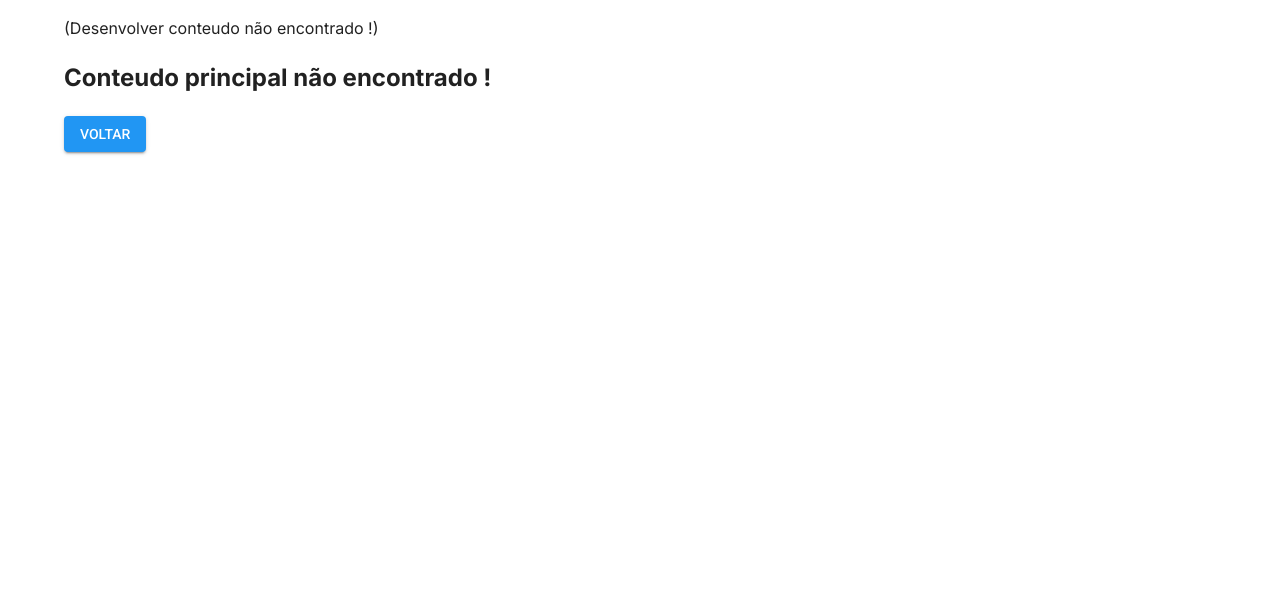
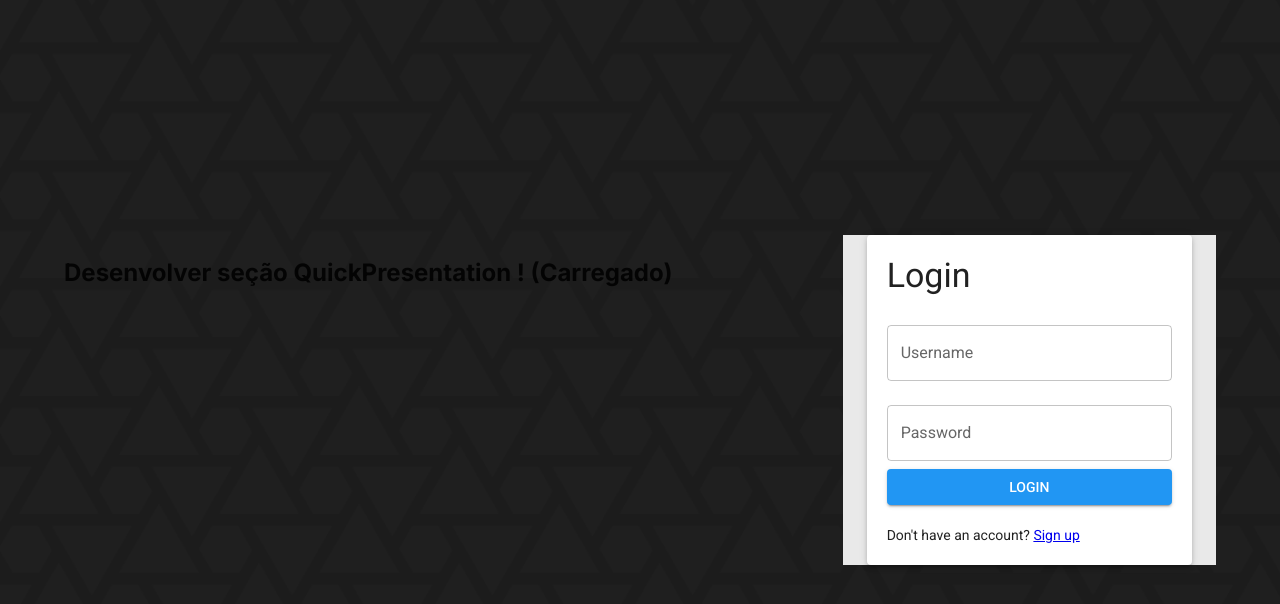
Before and after one commit to BawkFly/BawkFly-front-end, a Next.js app: page /auth/login in a window 1280 px wide. Before the commit this address had no page. Shown: the top 604 px of the page. Built offline with nearby package versions, Linux system fonts and the light colour scheme.

Commit message:
[2]: Ajustado estrutura auth

```diff
--- /dev/null
+++ b/src/app/auth/layout.module.scss
@@ -0,0 +1,11 @@
+.main{
+  position: fixed;
+  top: 0;
+  bottom: 0;
+  left: 0;
+  right: 0;
+  display: flex;
+  align-items: center;
+  justify-content: center;
+  background-image: url("../../assets/imgs/auth-background.svg");
+}
--- /dev/null
+++ b/src/app/auth/layout.tsx
@@ -0,0 +1,26 @@
+import SectionQuickPresentation from "@/components/sections/quick-presentation/quick-presentation";
+import style from "./layout.module.scss";
+import { Container, Grid } from "@mui/material";
+
+export interface DataLayoutDashboard {
+  children: React.ReactNode;
+}
+
+export default function LayoutDashboard(data: DataLayoutDashboard) {
+  const { children } = data;
+
+  return (
+    <main className={style.main}>
+      <Container>
+        <Grid container spacing={2}>
+          <Grid item xs={8}>
+            <SectionQuickPresentation />
+          </Grid>
+          <Grid item xs={4}>
+            {children}
+          </Grid>
+        </Grid>
+      </Container>
+    </main>
+  );
+}
--- a/src/app/auth/page.tsx
+++ b/src/app/auth/login/page.tsx
@@ -1,4 +1,4 @@
-import SectionLoggin from "@/components/sections/loggin/loggin";
+import SectionLoggin from "@/components/sections/login/login";
 
 export default function PageAuth() {
   return (
--- /dev/null
+++ b/src/components/sections/quick-presentation/quick-presentation.tsx
@@ -0,0 +1,21 @@
+import style from './quick-presentation.module.scss';
+
+export type DataSectionQuickPresentation = { loading?: boolean };
+
+export default function SectionQuickPresentation(data: DataSectionQuickPresentation) {
+  const { loading } = data;
+
+  const LoadingNotCompleted = () => {
+    return <h2>Desenvolver seção QuickPresentation ! (Carregando)</h2>;
+  };
+
+  const LoadingCompleted = () => {
+    return <h2>Desenvolver seção QuickPresentation ! (Carregado)</h2>;
+  };
+
+  return (
+    <section id={style.SectionQuickPresentation}>
+      {loading ? <LoadingNotCompleted /> : <LoadingCompleted />}
+    </section>
+  );
+}
```
Also changed, not shown: src/assets/imgs/auth-background.svg (added), src/components/sections/login/login.tsx (renamed from src/components/sections/loggin/loggin.tsx), src/components/sections/quick-presentation/quick-presentation.module.scss (added).
